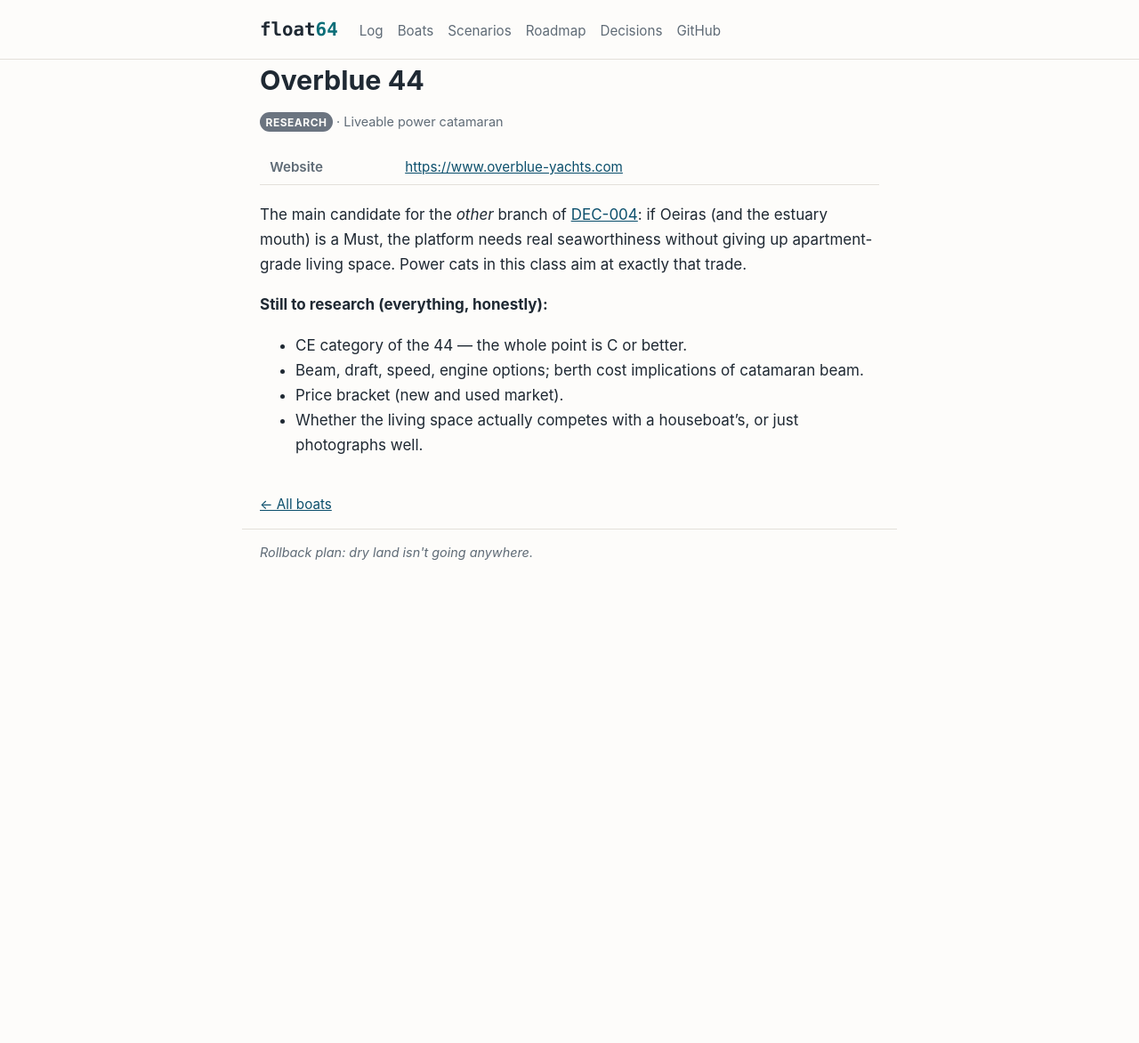
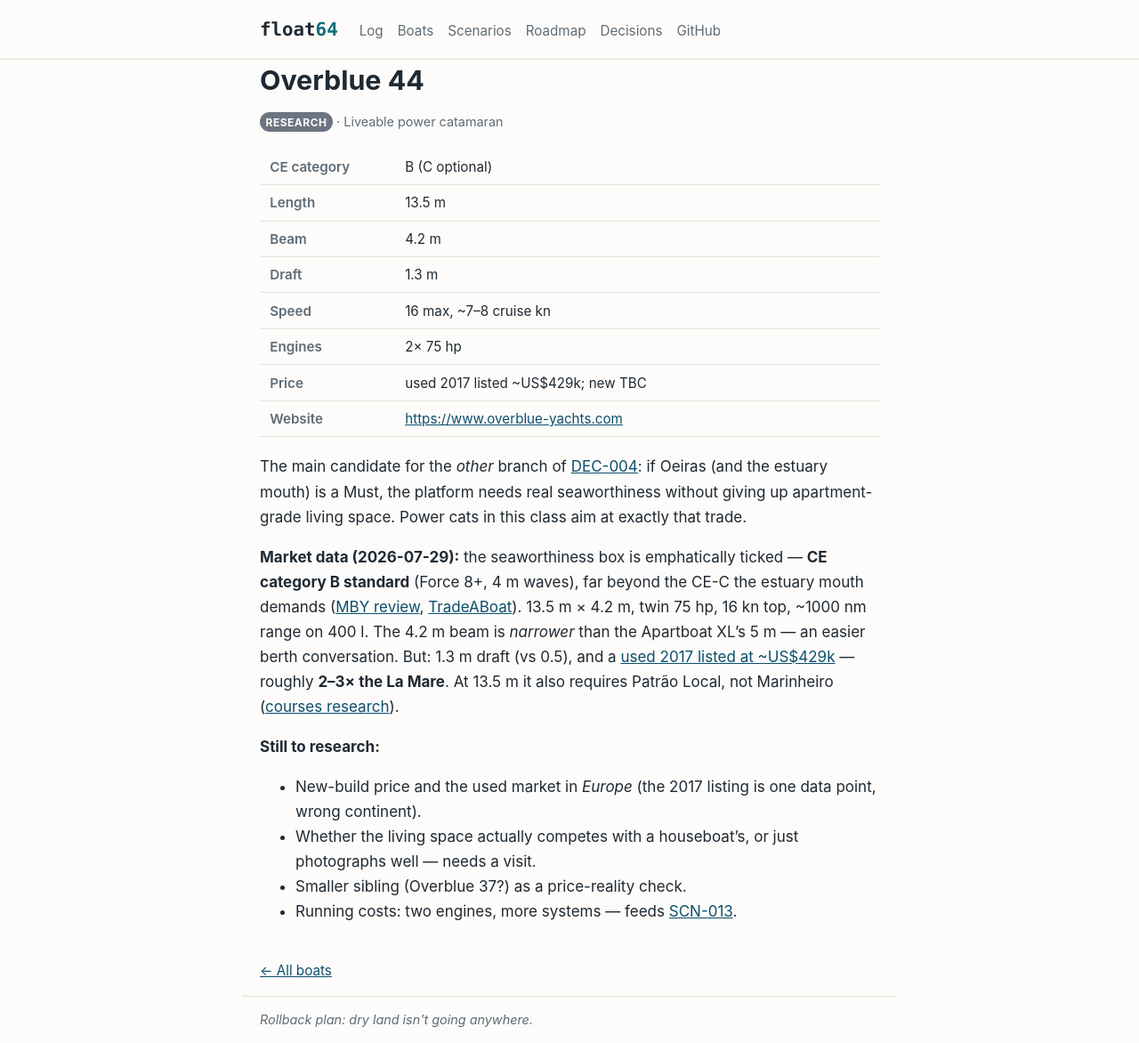
Before and after one commit to pjcorreia/float64, a Jekyll site: the page built from _boats/overblue-44.md, in a window 1280 px wide. Shown: the whole page at 89% size. Built offline with Jekyll 4.4.1, drawn with Linux system fonts in a browser that asks for light colours; before the commit the page ends 900 px from its top, so only the background shows below that.

Commit message:
Phase 0 knowledge sprint: resequence roadmap, first market/course/rental research
- DEC-007: knowledge before marina contact; SPK-1 moves behind Gate G0
- research/courses-and-licences.md: Marinheiro 12m/day limits vs Patrao Local;
  recommendation to go straight to Patrao Local
- research/rentals-for-micro-poc.md: Homeboat Company at Marina Parque das
  Nacoes as micro-POC + marina recon
- Boat archive: La Mare priced (~146k+VAT), Overblue 44 specced (CE B, 13.5m),
  Nautilus added as narrow-beam counterweight; price row in boat layout
- Log post "Knowledge before contact"; homepage status updated

Co-Authored-By: Claude Fable 5 <noreply@anthropic.com>
Claude-Session: https://claude.ai/code/session_01VC2fkXSxEVEbgmJzZZPvQ7

```diff
--- a/_boats/overblue-44.md
+++ b/_boats/overblue-44.md
@@ -2,15 +2,24 @@
 builder: Overblue
 model: "44"
 type: Liveable power catamaran
+ce_category: "B (C optional)"
+length_m: "13.5"
+beam_m: "4.2"
+draft_m: "1.3"
+speed_kn: "16 max, ~7–8 cruise"
+engines: 2× 75 hp
 status: research
+price: "used 2017 listed ~US$429k; new TBC"
 website: https://www.overblue-yachts.com
 ---
 
 The main candidate for the *other* branch of [DEC-004](../plans/decisions.md): if Oeiras (and the estuary mouth) is a Must, the platform needs real seaworthiness without giving up apartment-grade living space. Power cats in this class aim at exactly that trade.
 
-**Still to research (everything, honestly):**
+**Market data (2026-07-29):** the seaworthiness box is emphatically ticked — **CE category B standard** (Force 8+, 4 m waves), far beyond the CE-C the estuary mouth demands ([MBY review](https://www.mby.com/reviews/flybridges/overblue-44-review), [TradeABoat](https://www.tradeaboat.com.au/news-reviews/6705-overblue-44-houseboat)). 13.5 m × 4.2 m, twin 75 hp, 16 kn top, ~1000 nm range on 400 l. The 4.2 m beam is *narrower* than the Apartboat XL's 5 m — an easier berth conversation. But: 1.3 m draft (vs 0.5), and a [used 2017 listed at ~US$429k](https://www.yachtworld.com/yacht/2017-overblue-44-powercat-8256247/) — roughly **2–3× the La Mare**. At 13.5 m it also requires Patrão Local, not Marinheiro ([courses research](../research/courses-and-licences.md)).
 
-- CE category of the 44 — the whole point is C or better.
-- Beam, draft, speed, engine options; berth cost implications of catamaran beam.
-- Price bracket (new and used market).
-- Whether the living space actually competes with a houseboat's, or just photographs well.
+**Still to research:**
+
+- New-build price and the used market in *Europe* (the 2017 listing is one data point, wrong continent).
+- Whether the living space actually competes with a houseboat's, or just photographs well — needs a visit.
+- Smaller sibling (Overblue 37?) as a price-reality check.
+- Running costs: two engines, more systems — feeds [SCN-013](../_scenarios/scn-013-the-real-monthly-burn.md).
--- a/_layouts/boat.html
+++ b/_layouts/boat.html
@@ -11,6 +11,7 @@ layout: default
     {% if page.draft_m %}<tr><th>Draft</th><td>{{ page.draft_m }} m</td></tr>{% endif %}
     {% if page.speed_kn %}<tr><th>Speed</th><td>{{ page.speed_kn }} kn</td></tr>{% endif %}
     {% if page.engines %}<tr><th>Engines</th><td>{{ page.engines }}</td></tr>{% endif %}
+    {% if page.price %}<tr><th>Price</th><td>{{ page.price }}</td></tr>{% endif %}
     {% if page.website %}<tr><th>Website</th><td><a href="{{ page.website }}">{{ page.website }}</a></td></tr>{% endif %}
   </table>
   {{ content }}
```
Also changed, not shown: _boats/la-mare-apartboat-xl.md (+4 -1 lines), _boats/nautilus-hausboote.md (added, +18 -0 lines), _posts/2026-07-29-knowledge-before-contact.md (added, +15 -0 lines), index.md (+2 -2 lines), plans/decisions.md (+4 -0 lines), plans/roadmap.md (+13 -4 lines), research/courses-and-licences.md (added, +33 -0 lines), research/rentals-for-micro-poc.md (added, +25 -0 lines).
